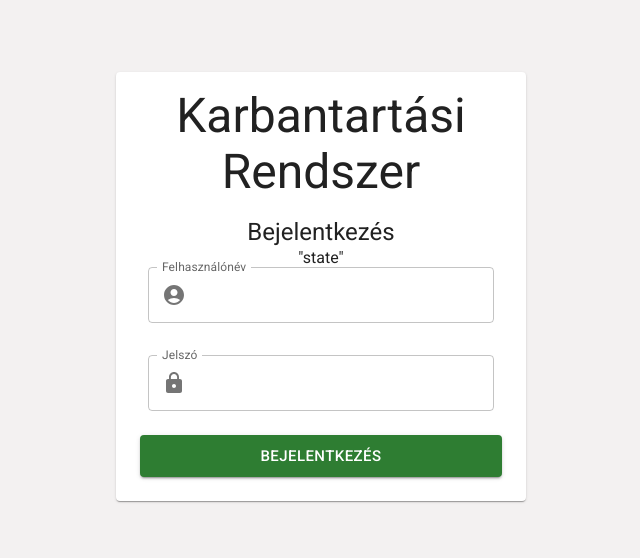
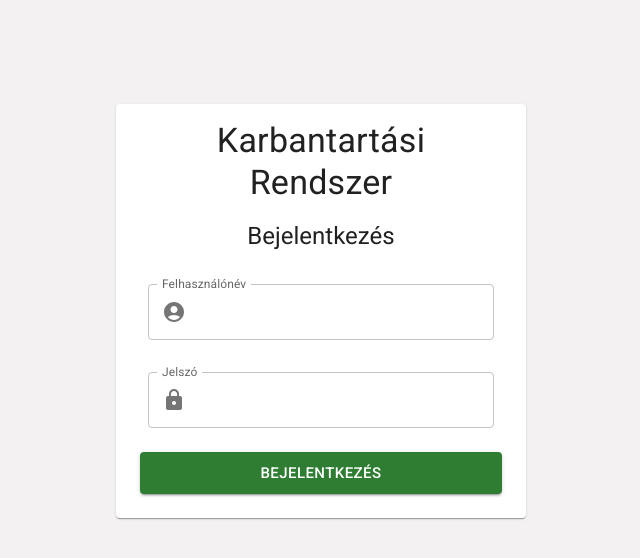
Before and after one commit to alerr415/MaintenanceSystem, a React (Create React App) app in the folder client/client-app/: page / in a window 1280 px wide. Shown: the top 558 px of the page, without its empty margins (319-959 px from the left). Built offline with nearby package versions, Linux system fonts and the light colour scheme.

Commit message:
refinements for first release and merge

```diff
--- a/client/client-app/src/AddCategoryScreen.js
+++ b/client/client-app/src/AddCategoryScreen.js
@@ -21,7 +21,7 @@ import {serveraddress} from './Server.js';
 import Snackbar from '@mui/material/Snackbar';
 import CloseIcon from '@mui/icons-material/Close';
 import Alert from '@mui/material/Alert';
-import InputAdornment from '@mui/material/InputAdornment';
+//import InputAdornment from '@mui/material/InputAdornment';
 
 function AddCategoryScreen(props) {
 
@@ -246,7 +246,7 @@ return(
                     <TextareaAutosize
                       id="specification"
                       minRows={3}
-                      placeholder="A kategória leírása"
+                      placeholder="A kategória leírása és karbantartási utasításai"
                       style={{ width: '100%' }}
                     />
                 </Grid>
--- a/client/client-app/src/AddDeviceScreen.js
+++ b/client/client-app/src/AddDeviceScreen.js
@@ -219,7 +219,7 @@ return (
                   </Select>
                 </FormControl>
                 <Typography sx={{ mt : 2 , width : 1 , textAlign : 'center' }}>VAGY</Typography>
-                <TextField id="categoryAddingCell" label="Új független kategória" sx={{ mx : 'auto' , width : 1 , mt : 2}} variant="outlined" onChange={handleCategoryAddingCell}/><br />
+                <TextField id="categoryAddingCell" label="Új FÜGGETLEN kategória" sx={{ mx : 'auto' , width : 1 , mt : 2}} variant="outlined" onChange={handleCategoryAddingCell}/><br />
               </Grid>
 
               <Grid item xs={12} sm={12} md={6}>
--- a/client/client-app/src/ListCategoryScreen.js
+++ b/client/client-app/src/ListCategoryScreen.js
@@ -7,21 +7,15 @@ import Toolbar from '@mui/material/Toolbar';
 import Typography from '@mui/material/Typography';
 import Grid from '@mui/material/Grid';
 import Card from '@mui/material/Card';
-import CardActions from '@mui/material/CardActions';
 import CardContent from '@mui/material/CardContent';
-import TextField from '@mui/material/TextField';
-import FormControl from '@mui/material/FormControl';
-import InputLabel from '@mui/material/InputLabel';
-import Select from '@mui/material/Select';
-import MenuItem from '@mui/material/MenuItem';
-import Button from '@mui/material/Button';
 import { UserContext } from "./User.js";
-import TextareaAutosize from '@mui/base/TextareaAutosize';
 import {serveraddress} from './Server.js';
 import Snackbar from '@mui/material/Snackbar';
 import CloseIcon from '@mui/icons-material/Close';
 import Alert from '@mui/material/Alert';
-import { useCookies } from "react-cookie";
+//import { useCookies } from "react-cookie";
+import { Link } from 'react-router-dom';
+
 
 import Accordion from '@mui/material/Accordion';
 import AccordionSummary from '@mui/material/AccordionSummary';
@@ -36,7 +30,7 @@ function ListDeviceScreen(props) {
   const { window } = props;
 
   const {user, setUser} = useContext(UserContext);
-  const [cookies, setCookie] = useCookies();
+  //const [cookies, setCookie] = useCookies();
 
   const [error, hitError] = React.useState(false);
   const [success, hitSuccess] = React.useState(false);
@@ -143,7 +137,7 @@ return(
       </Alert>
     </Snackbar>
 
-    <Fab color="primary" sx={{ position : 'fixed' , right : 16 , bottom : 16 }}>
+    <Fab color="primary" sx={{ position : 'fixed' , right : 16 , bottom : 16 }} component={Link} to="/app/newCategory">
       <AddIcon />
     </Fab>
 
--- a/client/client-app/src/Login.js
+++ b/client/client-app/src/Login.js
@@ -17,14 +17,14 @@ import Snackbar from '@mui/material/Snackbar';
 import IconButton from '@mui/material/IconButton';
 import CloseIcon from '@mui/icons-material/Close';
 import Alert from '@mui/material/Alert';
-import { Link , useNavigate } from 'react-router-dom';
-import { useCookies } from "react-cookie";
+import { useNavigate } from 'react-router-dom';
+//import { useCookies } from "react-cookie";
 
 
 function Login() {
 
   const {user, setUser} = useContext(UserContext);
-  const [cookies, setCookie] = useCookies();
+  //const [cookies, setCookie] = useCookies();
 
   const [error, hitError] = React.useState(false);
   const [feedbackText, setFeedbackText] = React.useState(false);
@@ -85,16 +85,16 @@ function Login() {
     <Grid container spacing={2}>
       <Grid item xs={0} sm={2} lg={4}></Grid>
       <Grid item xs={12} sm={8} lg={4}>
-        <Card sx={{ mt : 8 , mx : "auto", p : 2, textAlign: 'center'}}>
+        <Card sx={{ mt : { xs : 2 , lg : 12 } , mx : "auto", p : 2, textAlign: 'center'}}>
 
           <CardMedia>
-              <Typography variant="h3">Karbantartási<br />Rendszer</Typography>
+              <Typography variant="h4">Karbantartási<br />Rendszer</Typography>
           </CardMedia>
 
           <CardContent>
             <Typography variant="h5">Bejelentkezés</Typography>
-            {JSON.stringify(user)}
-            <TextField id="username" label="Felhasználónév" InputProps={{startAdornment: (<InputAdornment position="start"><AccountCircle /></InputAdornment>),}} variant="outlined" fullWidth/><br />
+
+            <TextField id="username" label="Felhasználónév" InputProps={{startAdornment: (<InputAdornment position="start"><AccountCircle /></InputAdornment>),}} variant="outlined" sx={{ mt : 4 }} fullWidth/><br />
             <TextField id="password" label="Jelszó" InputProps={{startAdornment: (<InputAdornment position="start"><LockIcon /></InputAdornment>),}} type="password"  sx={{ mt : 4 }} fullWidth/>
           </CardContent>
 
--- a/client/client-app/src/Welcome.js
+++ b/client/client-app/src/Welcome.js
@@ -3,7 +3,6 @@ import { useState, useContext } from "react";
 import Box from '@mui/material/Box';
 import Toolbar from '@mui/material/Toolbar';
 import Typography from '@mui/material/Typography';
-import Grid from '@mui/material/Grid';
 import { UserContext } from "./User.js";
 
 function Welcome(props) {
@@ -19,7 +18,7 @@ function Welcome(props) {
     >
       <Toolbar />
 
-      <Typography variant="h2" sx={{ mt : 4 , width : 1 , textAlign : 'center' , mx : 0 , px : 0}}>
+      <Typography variant="h2" sx={{ mt : { xs : 10 , lg : 16 } , width : 1 , textAlign : 'center' , mx : 0 , px : 0}}>
         Szia, {user.username}!
       </Typography>
     </Box>
```
